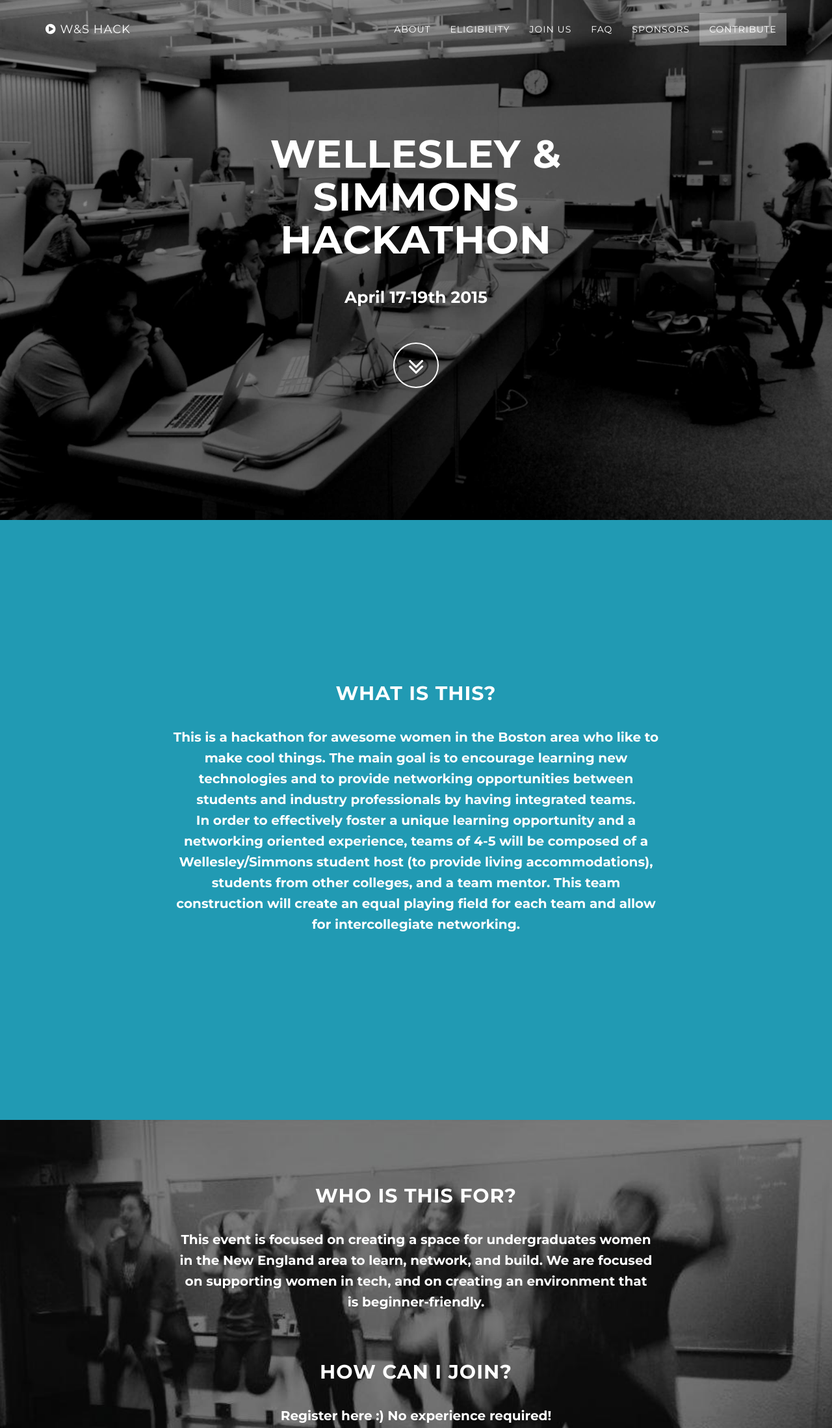
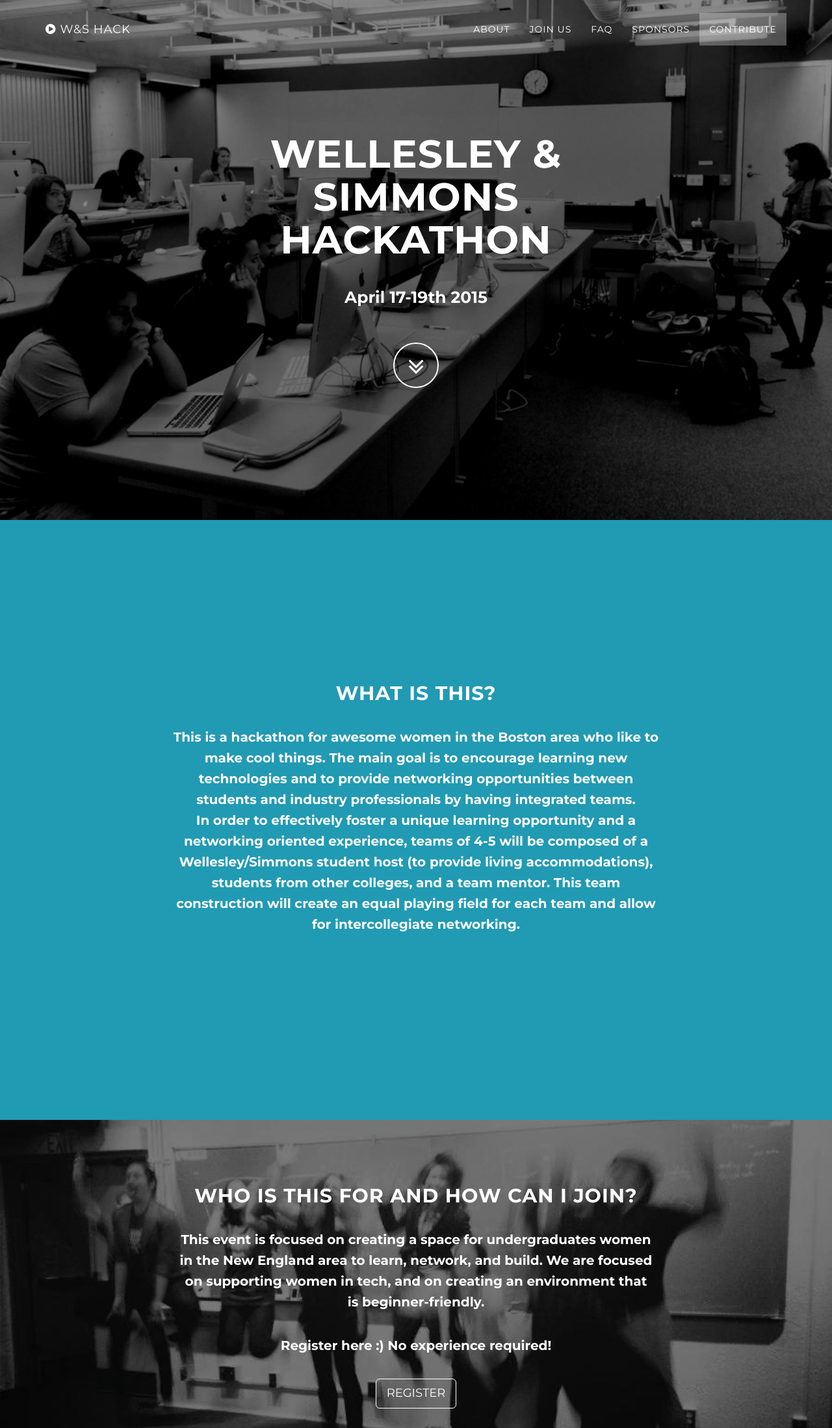
Before and after one commit to chesley7/hack2015, a plain HTML site: page index.html in a window 1280 px wide. Shown: the top 2197 px of the page at 65% size. Drawn offline with Linux system fonts and the light colour scheme; some packages are replaced by stand-ins of ours.

```diff
--- a/index.html
+++ b/index.html
@@ -74,9 +74,6 @@
                         <a class="page-scroll" href="#about">About</a>
                     </li>
                     <li>
-                        <a class="page-scroll" href="#eligibility">Eligibility</a>
-                    </li>
-                    <li>
                         <a class="page-scroll" href="#join">Join Us</a>
                     </li>
                     <li>
@@ -124,16 +121,13 @@
     </section>
 
     <!-- 'Who is this for?' Section -->
-    <section id="eligibility" class="content-section text-center">
+    <section id="join" class="content-section text-center">
         <div class="download-section">
             <div class="container">
                 <div class="col-lg-8 col-lg-offset-2">
-                    <h2>Who is this for?</h2>
+                    <h2>Who is this for and how can I join?</h2>
                     <p> This event is focused on creating a space for undergraduates women in the New England area to learn, network, and build. We are focused on supporting women in tech, and on creating an environment that is beginner-friendly.
                     </p>
-                    <br>
-                    <br>
-                    <h2 id="join">How can I join?</h2>
                 <p>Register here :) No experience required! </p>
                 <a href="https://docs.google.com/forms/d/1M0O8569K_Pr9POC7E2zIpkLzunUrwg0OwAxPyD_zQRk/viewform" class="btn btn-eventbrite btn-lg">Register</a>
                 </div>
```
